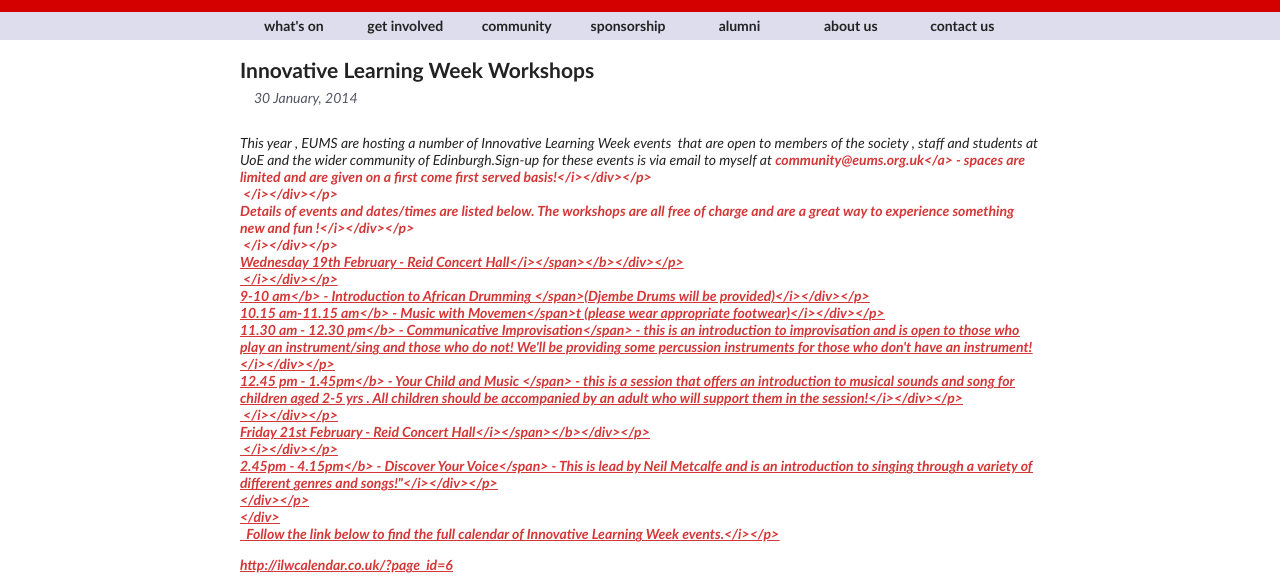
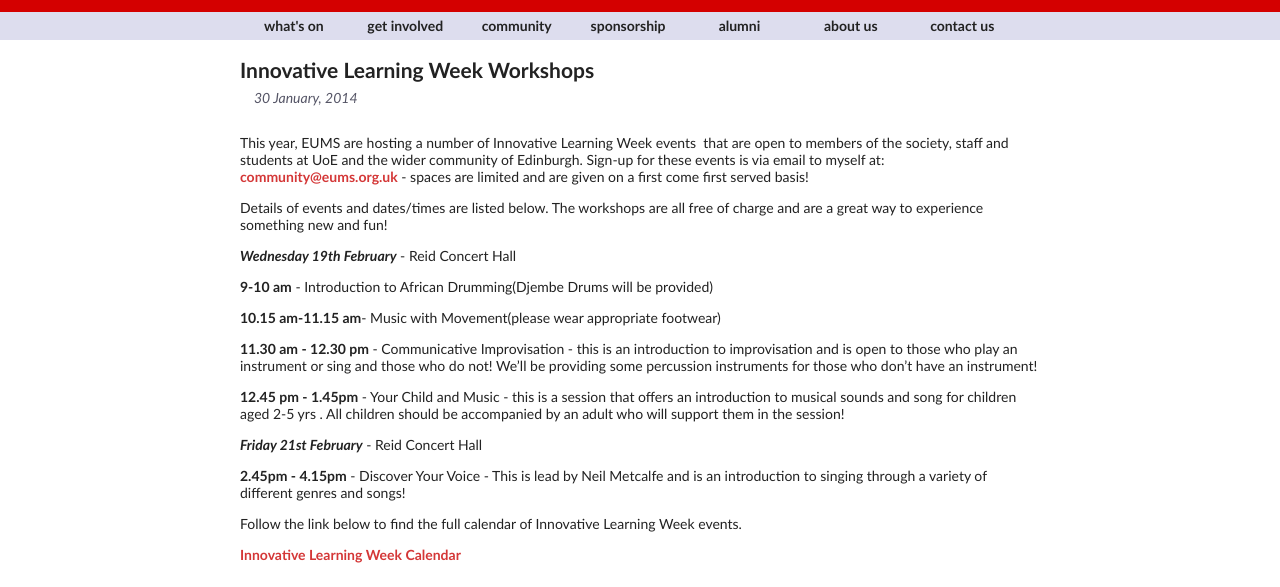
Before and after one commit to eums/website, a Jekyll site: the page built from _posts/2014-01-29-innovative-learning-week-workshops.markdown, in a window 1280 px wide. Shown: the part 361-948 px from the top of the page. Built offline with Jekyll 4.4.1, drawn with Linux system fonts in a browser that asks for light colours.

Commit message:
Fix markup for innovative learning week page
unfinished, there's still a lot of gubbins at the top that needs sorting

```diff
--- a/_posts/2014-01-29-innovative-learning-week-workshops.markdown
+++ b/_posts/2014-01-29-innovative-learning-week-workshops.markdown
@@ -38,21 +38,27 @@ comments:
     and the wider community of Edinburgh.Sign-up for these events is via email to
     myself at ...&nbsp; [&#8230;]"
 ---
-<div><i>This year , EUMS are hosting a number of Innovative Learning Week events &nbsp;that are open to members of the society , staff and students at UoE and the wider community of Edinburgh.Sign-up for these events is via email to myself at&nbsp;<a href="mailto:community@eums.org.uk" target="_blank">community@eums.org.uk<&#47;a>&nbsp;- spaces are limited and are given on a first come first served basis!<&#47;i><&#47;div></p>
-<div><i>&nbsp;<&#47;i><&#47;div></p>
-<div><i>Details of events and dates&#47;times are listed below. The workshops are all free of charge and are a great way to experience something new and fun !<&#47;i><&#47;div></p>
-<div><i>&nbsp;<&#47;i><&#47;div></p>
-<div><b><span style="text-decoration: underline;"><i>Wednesday 19th February - Reid Concert Hall<&#47;i><&#47;span><&#47;b><&#47;div></p>
-<div><i>&nbsp;<&#47;i><&#47;div></p>
-<div><i><span style="text-decoration: underline;"><b>9-10 am<&#47;b>&nbsp;- Introduction to African Drumming&nbsp;<&#47;span>(Djembe Drums will be provided)<&#47;i><&#47;div></p>
-<div><i><span style="text-decoration: underline;"><b>10.15 am-11.15 am<&#47;b>&nbsp;- Music with Movemen<&#47;span>t (please wear appropriate footwear)<&#47;i><&#47;div></p>
-<div><i><span style="text-decoration: underline;"><b>11.30 am - 12.30 pm<&#47;b>&nbsp;- Communicative Improvisation<&#47;span>&nbsp;- this is an introduction to improvisation and is open to those who play an instrument&#47;sing and those who do not! We'll be providing some percussion instruments for those who don't have an instrument!<&#47;i><&#47;div></p>
-<div><i><span style="text-decoration: underline;"><b>12.45 pm - 1.45pm<&#47;b>&nbsp;- Your Child and Music&nbsp;<&#47;span>&nbsp;- this is a session that offers an introduction to musical sounds and song for children aged 2-5 yrs . All children should be accompanied by an adult who will support them in the session!<&#47;i><&#47;div></p>
-<div><i>&nbsp;<&#47;i><&#47;div></p>
-<div><b><span style="text-decoration: underline;"><i>Friday 21st February - Reid Concert Hall<&#47;i><&#47;span><&#47;b><&#47;div></p>
-<div><i>&nbsp;<&#47;i><&#47;div></p>
-<div><i><span style="text-decoration: underline;"><b>2.45pm - 4.15pm<&#47;b>&nbsp;- Discover Your Voice<&#47;span>&nbsp;- This is lead by Neil Metcalfe and is an introduction to singing through a variety of different genres and songs!"<&#47;i><&#47;div></p>
-<div><&#47;div></p>
-<div><&#47;div><br />
-<i>&nbsp; Follow the link below to find the full calendar of Innovative Learning Week events.<&#47;i></p>
-<p>http:&#47;&#47;ilwcalendar.co.uk&#47;?page_id=6</p>
+This year, EUMS are hosting a number of Innovative Learning Week events &nbsp;that are open to members of the society, staff and students at UoE and the wider community of Edinburgh. Sign-up for these events is via email to myself at: [community@eums.org.uk]("mailto:community@eums.org.uk") - spaces are limited and are given on a first come first served basis!
+
+Details of events and dates&#47;times are listed below. The workshops are all free of charge and are a great way to experience something new and fun!
+
+**_Wednesday 19th February_** - Reid Concert Hall
+
+**9-10 am** - Introduction to African Drumming(Djembe Drums will be provided)
+
+**10.15 am-11.15 am**- Music with Movement(please wear appropriate footwear)
+
+**11.30 am - 12.30 pm** - Communicative Improvisation - this is an introduction to improvisation and is open to those who play an instrument or sing and those who do not! We'll be providing some percussion instruments for those who don't have an instrument!
+
+**12.45 pm - 1.45pm** - Your Child and Music - this is a session that offers an introduction to musical sounds and song for children aged 2-5 yrs . All children should be accompanied by an adult who will support them in the session!
+
+
+**_Friday 21st February_** - Reid Concert Hall
+
+**2.45pm - 4.15pm** - Discover Your Voice - This is lead by Neil Metcalfe and is an introduction to singing through a variety of different genres and songs!
+
+
+
+Follow the link below to find the full calendar of Innovative Learning Week events.
+
+[Innovative Learning Week Calendar]("http:&#47;&#47;ilwcalendar.co.uk&#47;?page_id=6")
```
